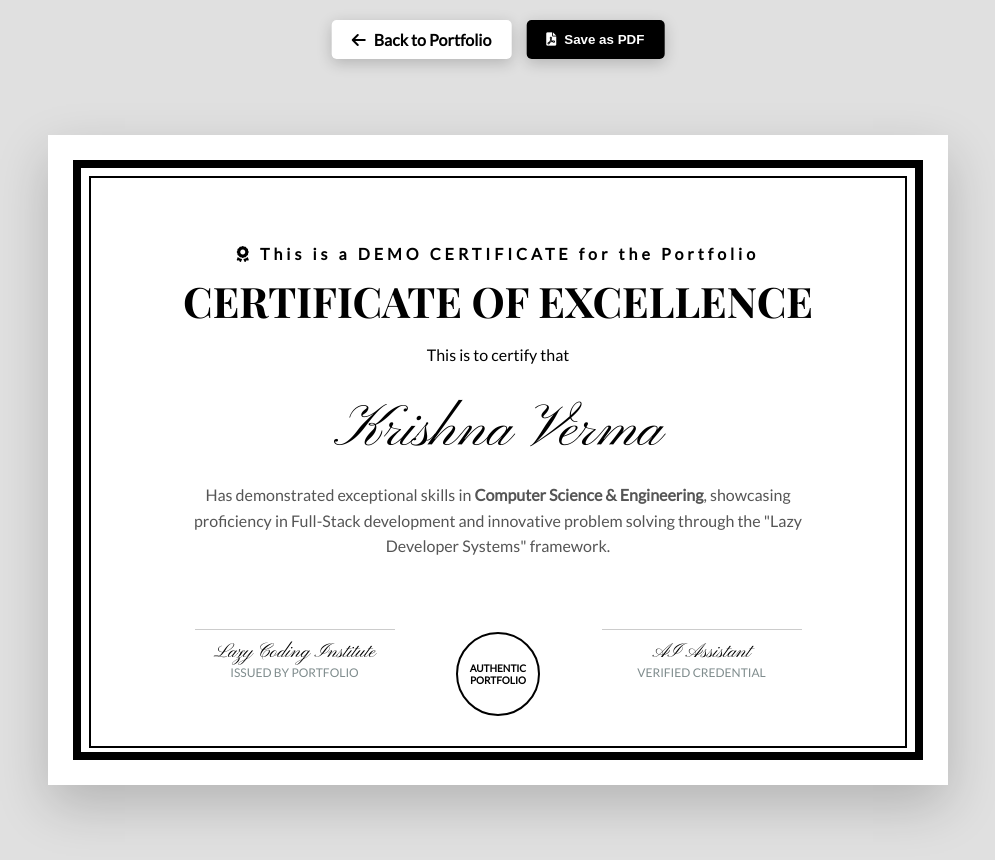
After one commit to krissshnaverrrma/My-Portfolio, a Flask app: page /certificate in a window 1280 px wide. The commit adds this page. Shown: the whole page, without its empty margins (142-1137 px from the left). Run offline with Flask 3, Linux system fonts and the light colour scheme.

Commit message:
certificte & resume

```diff
--- a/app.py
+++ b/app.py
@@ -76,6 +76,12 @@ def resume_page():
     return render_template('resume.html')
 
 
+@app.route('/certificate')
+def certificate():
+    name = request.args.get('name', 'Krishna Verma')
+    return render_template('certificate.html', name=name)
+
+
 @app.route('/blog')
 def blog():
     posts = get_all_posts()
--- a/templates/base.html
+++ b/templates/base.html
@@ -30,6 +30,9 @@
                          <li class="nav-item"><a class="nav-link" href="{{ url_for('projects') }}">Projects</a></li>
                          <li class="nav-item"><a class="nav-link" href="{{ url_for('skills') }}">Skills</a></li>
                          <li class="nav-item"><a class="nav-link" href="{{ url_for('resume_page') }}">Resume</a></li>
+                         </li>
+                         <li class="nav-item"><a class="nav-link" href="{{ url_for('certificate') }}">Certificate</a></li>
+                         </li>
                          <li class="nav-item"><a class="nav-link" href="{{ url_for('blog') }}">Blog</a></li>
                          <li class="nav-item"><a class="nav-link" href="{{ url_for('contact') }}">Contact</a></li>
                     </ul>
--- /dev/null
+++ b/templates/certificate.html
@@ -0,0 +1,217 @@
+<!DOCTYPE html>
+<html lang="en">
+
+<head>
+  <meta charset="UTF-8">
+  <meta name="viewport" content="width=device-width, initial-scale=1.0">
+  <title>Certificate | Krishna Verma</title>
+  <link rel="stylesheet" href="https://cdnjs.cloudflare.com/ajax/libs/font-awesome/6.0.0/css/all.min.css">
+  <link
+    href="https://fonts.googleapis.com/css2?family=Playfair+Display:wght@700&family=Lato:wght@400&family=Pinyon+Script&display=swap"
+    rel="stylesheet">
+  <style>
+    :root {
+      --primary: #000000;
+      --gold: #000000;
+      --bg: #e0e0e0;
+    }
+
+    .controls {
+      position: fixed;
+      top: 20px;
+      left: 50%;
+      transform: translateX(-50%);
+      display: flex;
+      gap: 15px;
+      z-index: 1000;
+    }
+
+    .btn {
+      padding: 10px 20px;
+      border-radius: 5px;
+      border: none;
+      cursor: pointer;
+      font-weight: bold;
+      display: flex;
+      align-items: center;
+      gap: 8px;
+      text-decoration: none;
+      transition: 0.3s;
+      box-shadow: 0 4px 15px rgba(0, 0, 0, 0.2);
+    }
+
+    .btn-back {
+      background: #fff;
+      color: var(--primary);
+    }
+
+    .btn-pdf {
+      background: var(--primary);
+      color: #fff;
+    }
+
+    .btn:hover {
+      transform: translateY(-2px);
+      opacity: 0.9;
+    }
+
+    @media print {
+      .controls {
+        display: none;
+      }
+
+      body {
+        background: #fff;
+        padding: 0;
+        margin: 0;
+      }
+
+      .cert-container {
+        box-shadow: none;
+        margin: 0;
+        transform: scale(1);
+      }
+    }
+
+    body {
+      background: var(--bg);
+      display: flex;
+      justify-content: center;
+      align-items: center;
+      min-height: 100vh;
+      margin: 0;
+      font-family: 'Lato', sans-serif;
+      padding-top: 60px;
+    }
+
+    .cert-container {
+      width: 850px;
+      height: 600px;
+      background: #fff;
+      padding: 25px;
+      position: relative;
+      box-shadow: 0 20px 50px rgba(0, 0, 0, 0.2);
+    }
+
+    .border-outer {
+      border: 8px solid var(--primary);
+      height: 100%;
+      padding: 8px;
+      box-sizing: border-box;
+    }
+
+    .border-inner {
+      border: 2px solid var(--primary);
+      height: 100%;
+      display: flex;
+      flex-direction: column;
+      align-items: center;
+      justify-content: center;
+      text-align: center;
+      position: relative;
+    }
+
+    .header {
+      font-family: 'Playfair Display', serif;
+      font-size: 42px;
+      color: var(--primary);
+      margin: 0;
+      text-transform: uppercase;
+    }
+
+    .name {
+      font-family: 'Pinyon Script', cursive;
+      font-size: 58px;
+      color: var(--primary);
+      margin: 15px 0;
+    }
+
+    .details {
+      max-width: 80%;
+      color: #555;
+      line-height: 1.6;
+      margin-bottom: 30px;
+    }
+
+    .footer {
+      display: flex;
+      justify-content: space-around;
+      width: 100%;
+      margin-top: 40px;
+    }
+
+    .sig {
+      border-top: 1px solid #ccc;
+      width: 200px;
+      padding-top: 10px;
+      font-size: 12px;
+      color: #7f8c8d;
+    }
+
+    .seal {
+      position: absolute;
+      bottom: 30px;
+      width: 80px;
+      height: 80px;
+      border: 2px double var(--gold);
+      border-radius: 50%;
+      display: flex;
+      align-items: center;
+      justify-content: center;
+      color: var(--gold);
+      font-weight: bold;
+      font-size: 10px;
+    }
+  </style>
+</head>
+
+<body>
+
+  <div class="controls">
+    <a href="{{ url_for('home') }}" class="roundedpill btn btn-back">
+    <i class="fas fa-arrow-left"></i> Back to Portfolio
+  </a>
+    <button onclick="window.print()" class="btn btn-pdf">
+      <i class="fas fa-file-pdf"></i> Save as PDF
+    </button>
+  </div>
+
+  <div class="cert-container">
+    <div class="border-outer">
+      <div class="border-inner">
+        <div style="color: var(--gold); letter-spacing: 4px; font-weight: bold; margin-bottom: 10px;">
+          <i class="fas fa-award"></i> This is a DEMO CERTIFICATE for the Portfolio
+        </div>
+
+        <h1 class="header">Certificate of Excellence</h1>
+        <p>This is to certify that</p>
+
+        <div class="name">Krishna Verma</div>
+
+        <div class="details">
+          Has demonstrated exceptional skills in <b>Computer Science & Engineering</b>,
+          showcasing proficiency in Full-Stack development and innovative problem solving
+          through the "Lazy Developer Systems" framework.
+        </div>
+
+        <div class="footer">
+          <div class="sig">
+            <div style="font-family: 'Pinyon Script'; font-size: 20px; color: var(--primary);">Lazy Coding Institute</div>
+            ISSUED BY PORTFOLIO
+          </div>
+          <div class="sig">
+            <div style="font-family: 'Pinyon Script'; font-size: 20px; color: var(--primary);">AI Assistant</div>
+            VERIFIED CREDENTIAL
+          </div>
+        </div>
+
+        <div class="seal">
+          <div style="text-align: center;">AUTHENTIC<br>PORTFOLIO</div>
+        </div>
+      </div>
+    </div>
+  </div>
+
+</body>
+
+</html>
```
